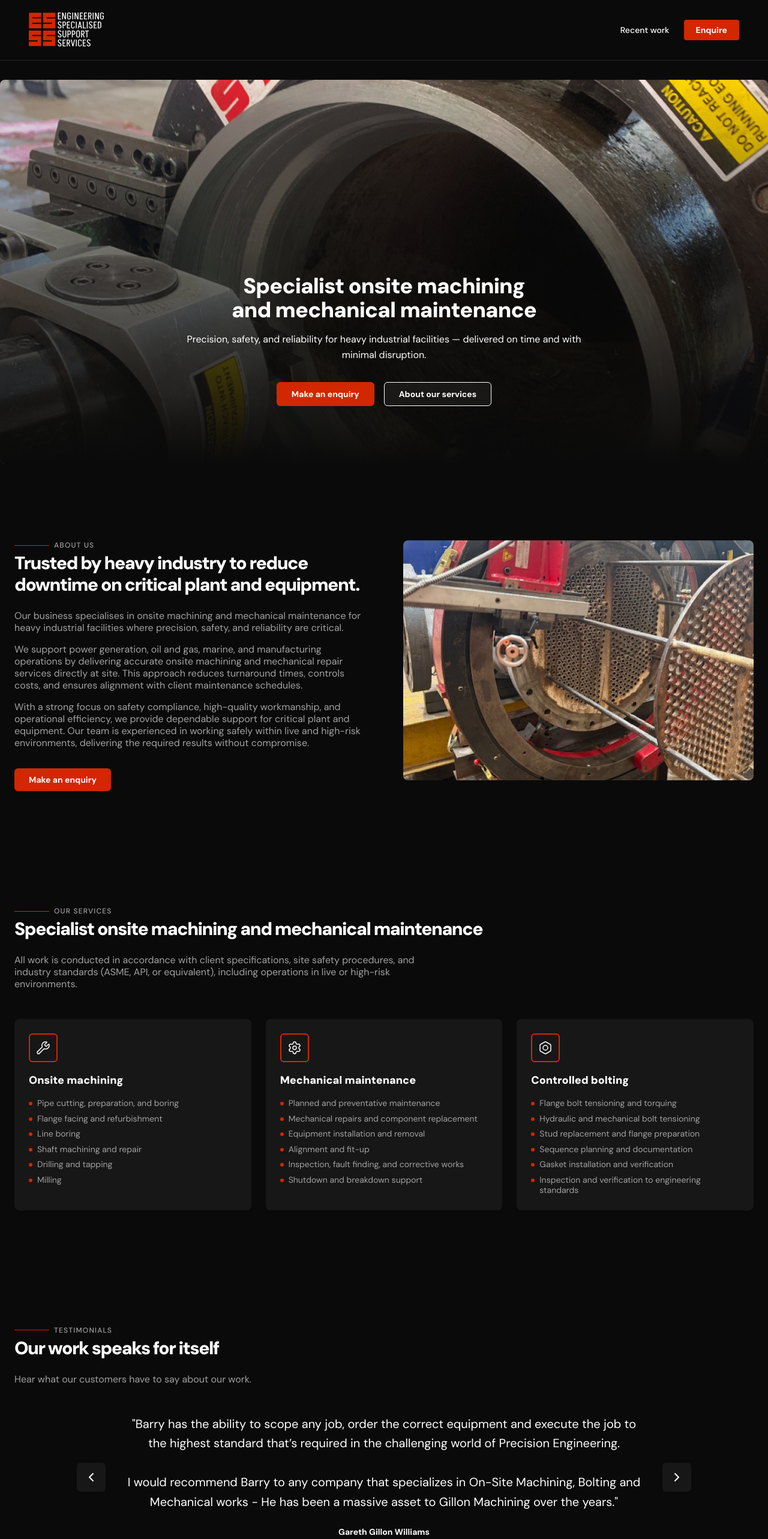
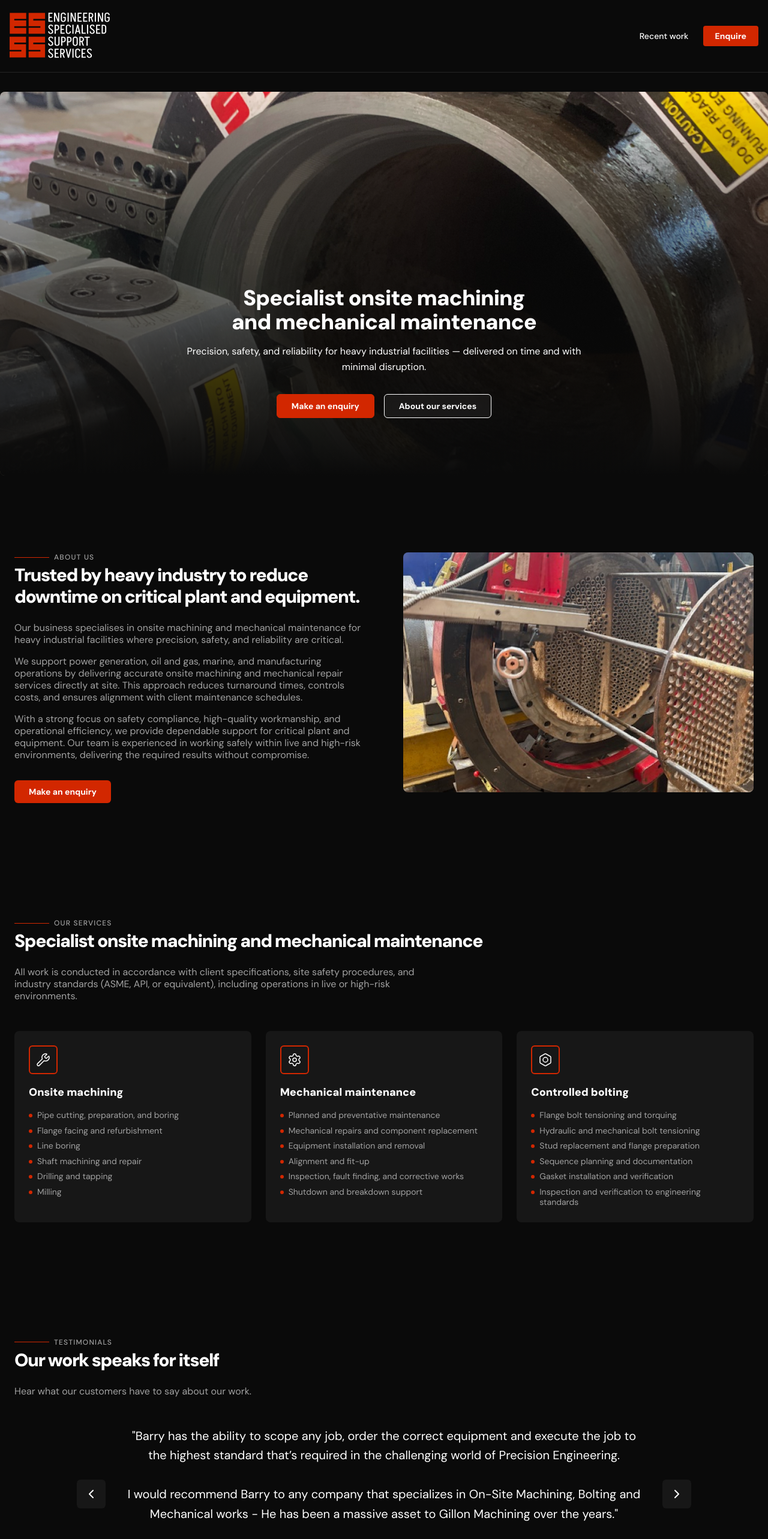
Before and after one commit to liamgecko/esss, a Next.js app: page / in a window 1280 px wide. Shown: the top 2566 px of the page at 60% size. Built offline with nearby package versions, Linux system fonts and the light colour scheme; no server answers.

Commit message:
Fix testimonial layout and update header/contact details
- Make testimonials container height fluid to prevent overlap on mobile
- Tweak header spacing and logo sizing
- Update contact phone and email display

```diff
--- a/src/components/layout/contact-section.tsx
+++ b/src/components/layout/contact-section.tsx
@@ -52,15 +52,14 @@ export default function ContactSection() {
 
             <div className="space-y-2 text-white">
               <p>
-                <span className="font-medium text-neutral-400">t:</span> 01234 567890
+                07590458517
               </p>
               <p>
-                <span className="font-medium text-neutral-400">e:</span>{" "}
                 <a
-                  href="mailto:b.hamilton@engineeringspecialisedsupport.co.uk"
+                  href="mailto:info@engineeringspecialisedsupport.com"
                   className="text-white border-b border-transparent transition-colors hover:border-brand-red"
                 >
-                  b.hamilton@engineeringspecialisedsupport.co.uk
+                  info@engineeringspecialisedsupport.com
                 </a>
               </p>
             </div>
--- a/src/components/layout/header.tsx
+++ b/src/components/layout/header.tsx
@@ -4,8 +4,8 @@ import Link from "next/link";
 export default function Header() {
   return (
     <>
-      <header className="bg-neutral-950 px-6 py-5 border-b border-white/10">
-        <div className="mx-auto flex max-w-7xl px-6 items-center justify-between">
+      <header className="bg-neutral-950 px-4 py-5 border-b border-white/10">
+        <div className="mx-auto flex max-w-7xl items-center justify-between">
           {/* Logo Section */}
           <Link href="/" className="flex items-center" aria-label="Home">
             <Image
@@ -14,7 +14,7 @@ export default function Header() {
               width={126}
               height={60}
               priority
-              className="h-10 w-auto sm:h-auto"
+              className="h-14 w-auto sm:h-20"
             />
           </Link>
 
--- a/src/components/layout/testimonials-section.tsx
+++ b/src/components/layout/testimonials-section.tsx
@@ -1,6 +1,6 @@
 "use client";
 
-import { useState } from "react";
+import { useLayoutEffect, useRef, useState } from "react";
 import { ChevronLeft, ChevronRight } from "lucide-react";
 import ScrollAnimation from "@/components/ui/scroll-animation";
 
@@ -23,6 +23,8 @@ ESSS demonstrate a strong mechanical service background, supported by extensive
 
 export default function TestimonialsSection() {
   const [currentIndex, setCurrentIndex] = useState(0);
+  const [contentHeight, setContentHeight] = useState<number | null>(null);
+  const activeSlideRef = useRef<HTMLDivElement | null>(null);
 
   const goToPrevious = () => {
     setCurrentIndex((prev) =>
@@ -35,6 +37,17 @@ export default function TestimonialsSection() {
       prev === testimonials.length - 1 ? 0 : prev + 1
     );
   };
+
+  useLayoutEffect(() => {
+    const measure = () => {
+      if (!activeSlideRef.current) return;
+      setContentHeight(activeSlideRef.current.offsetHeight);
+    };
+
+    measure();
+    window.addEventListener("resize", measure);
+    return () => window.removeEventListener("resize", measure);
+  }, [currentIndex]);
 
   return (
     <section id="testimonials" className="bg-neutral-950 py-16 md:py-24">
@@ -71,10 +84,21 @@ export default function TestimonialsSection() {
 
             {/* Testimonial Content */}
             <div className="relative w-full max-w-4xl">
-              <div className="relative min-h-[190px] text-center md:min-h-[210px]">
+              <div
+                className="relative overflow-hidden text-center transition-[height] duration-300 ease-in-out"
+                style={{ height: contentHeight ?? undefined }}
+              >
                 {testimonials.map((testimonial, index) => (
                   <div
                     key={index}
+                    ref={
+                      index === currentIndex
+                        ? (node) => {
+                            activeSlideRef.current = node;
+                          }
+                        : null
+                    }
+                    aria-hidden={index !== currentIndex}
                     className={`absolute left-0 right-0 top-0 flex flex-col items-center transition-opacity duration-500 ease-in-out ${
                       index === currentIndex
                         ? "opacity-100"
```
